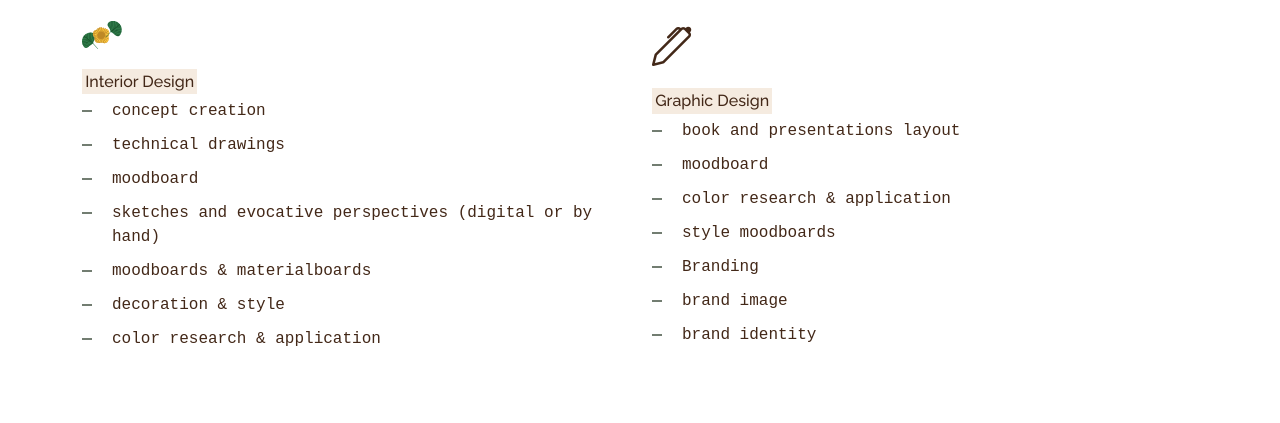
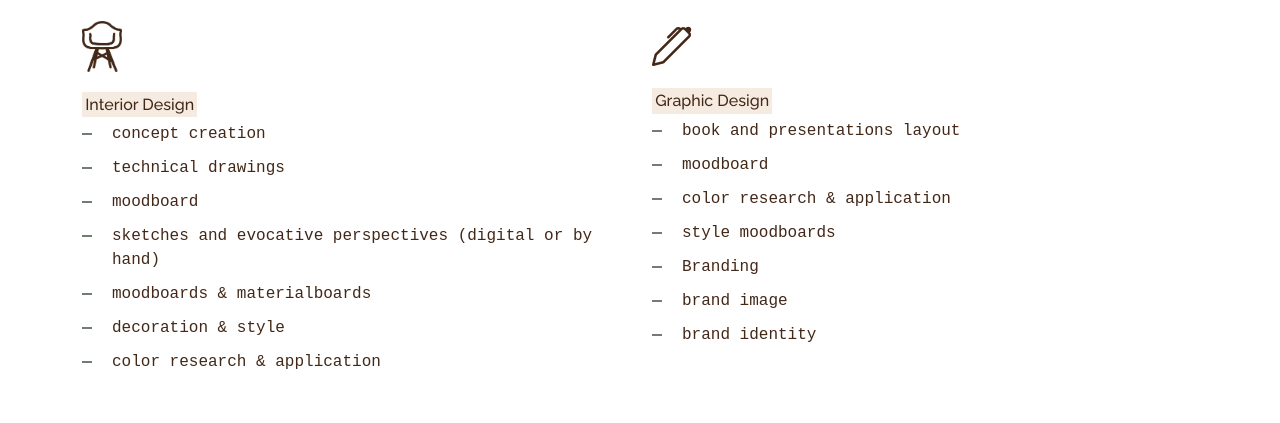
Before and after one commit to giuliadilu/portfolio, a plain HTML site: page services.html in a window 1280 px wide. Shown: the part 377-800 px from the top of the page. Drawn offline with Linux system fonts and the light colour scheme; a web font is replaced by a local one.

Commit message:
Revert "o"
This reverts commit acaf128a4be27fd5c16594c6ab6c40249e3f55dd.

```diff
--- a/services.html
+++ b/services.html
@@ -101,7 +101,7 @@
           <div class="row">
 
             <div class="col-12 col-sm-6 col-md-6 col-lg-6 mb-5" data-aos="fade-up" data-aos-delay="">
-              <img class="icons" src="/assets/img/flow.svg">
+              <img class="icons" src="./assets/img/chair.png">
               <!-- <i class="bi bi-card-checklist"></i> -->
               <h4 class="h4 mb-2"><mark>Interior Design</mark></h4>
               <!-- <p>Lorem ipsum dolor sit amet consectetur adipisicing elit explicabo inventore.</p> -->
```
